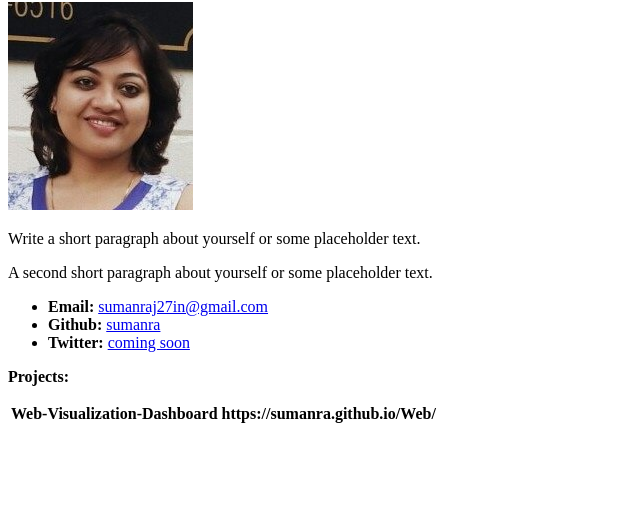
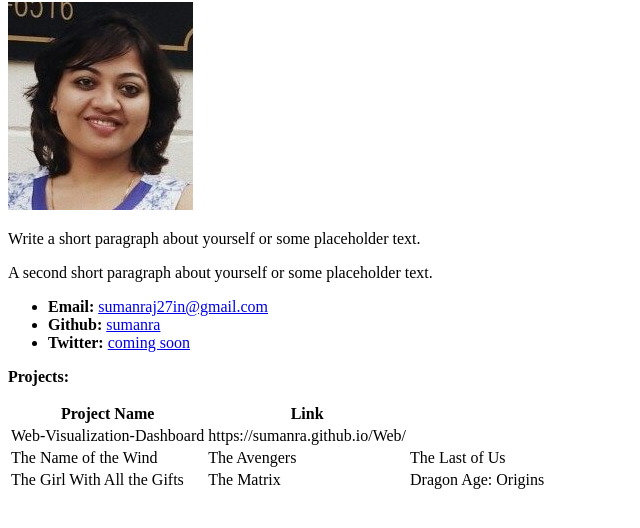
Before and after one commit to sumanra/sumanra.github.io, a plain HTML site: page index.html in a window 1280 px wide. Shown: the part 78-606 px from the top of the page, without its empty margins (0-640 px from the left). Drawn offline with Linux system fonts and the light colour scheme.

Commit message:
Changes Done

```diff
--- a/index.html
+++ b/index.html
@@ -22,11 +22,25 @@
   <p><strong>Projects:</strong></p>
   <table>
     <tr>
-      <th>Web-Visualization-Dashboard</th>
-      <th><a href="#"></a><link>https://sumanra.github.io/Web/ </link></a></th>
+      <th>Project Name</th>
+      <th>Link</th>
 
     </tr>
+    <tr>
+      <td>Web-Visualization-Dashboard</td>
+      <td>https://sumanra.github.io/Web/</td>
 
+    </tr>
+    <tr>
+      <td>The Name of the Wind</td>
+      <td>The Avengers</td>
+      <td>The Last of Us</td>
+    </tr>
+    <tr>
+      <td>The Girl With All the Gifts</td>
+      <td>The Matrix</td>
+      <td>Dragon Age: Origins</td>
+    </tr>
   </table>
 
 </body>
```
